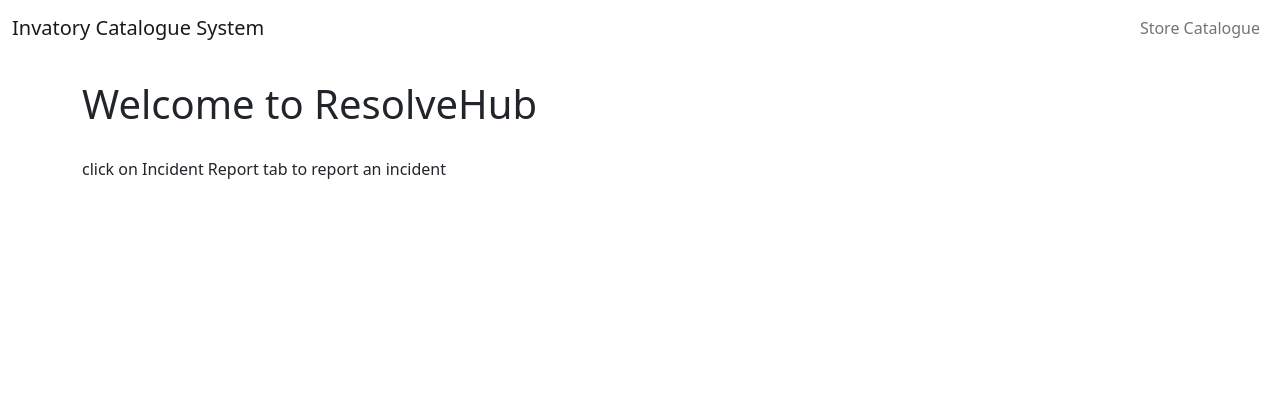
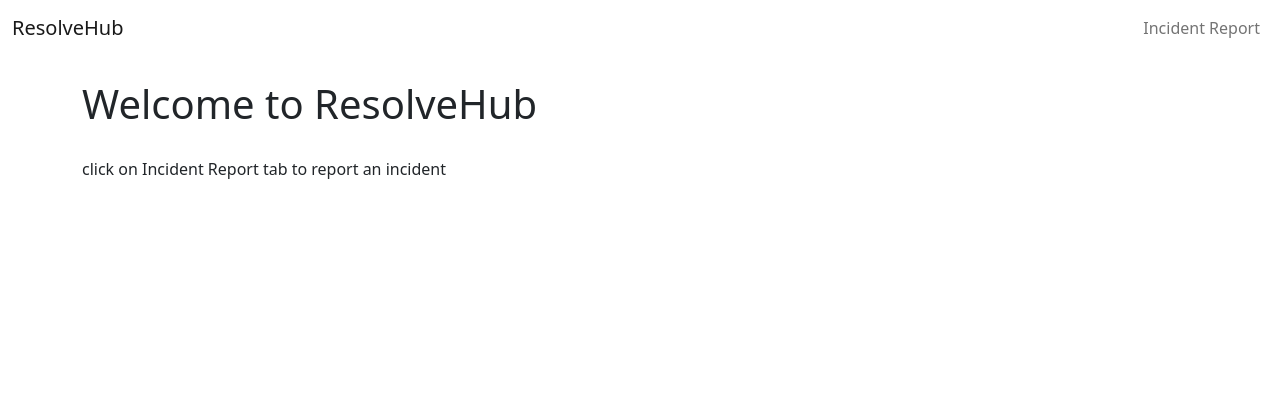
Before and after one commit to pisove/ProjectGroup26, a Node server app: page / in a window 1280 px wide. Shown: the top 420 px of the page. Run offline with Node 20, Linux system fonts and the light colour scheme; some libraries are stand-ins or nearby versions.

Commit message:
Update main_nav.ejs

```diff
--- a/server/views/partials/main_nav.ejs
+++ b/server/views/partials/main_nav.ejs
@@ -1,7 +1,7 @@
 <!--NavBar -->
 <nav class="navbar navbar-expand-lg">
   <div class="container-fluid">
-    <a class="navbar-brand" href="/">Invatory Catalogue System</a>
+    <a class="navbar-brand" href="/">ResolveHub</a>
     <button class="navbar-toggler" type="button" data-bs-toggle="collapse" data-bs-target="#navbarSupportedContent" aria-controls="navbarSupportedContent" aria-expanded="false" aria-label="Toggle navigation">
       <span class="navbar-toggler-icon"></span>
     </button>
@@ -14,7 +14,7 @@
         <% } else { %>
           <a class="nav-link" href="/store-catalogue">
         <% } %>
-          <i class="fa-solid fa-store"></i> Store Catalogue </a>
+          <i class="fa-solid fa-store"></i> Incident Report </a>
         </li>
 
     </div>
```
